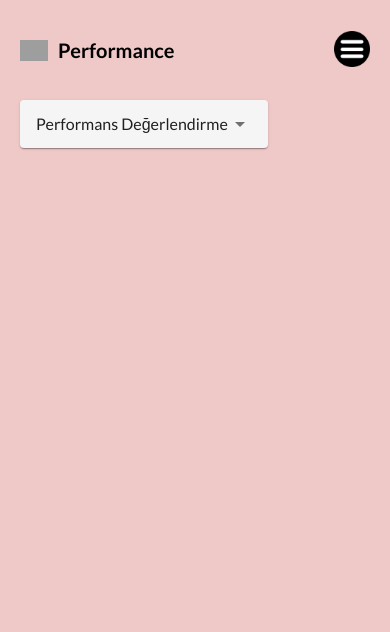
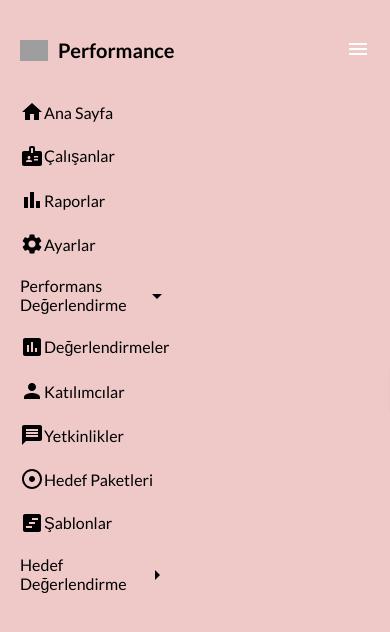
Before and after one commit to yigitabdulla/360performance, a React (Vite) app in the folder front-end/: page /reports in a window 390 px wide. Shown: the top 632 px of the page. Built offline with nearby package versions, Linux system fonts and the light colour scheme; grey boxes are pictures that could not be loaded.

Commit message:
navbar-responsive

```diff
--- a/front-end/src/components/navbar/Navbar.jsx
+++ b/front-end/src/components/navbar/Navbar.jsx
@@ -2,6 +2,12 @@ import React from 'react'
 import { useState } from "react";
 import "./navbar.scss";
 import { Link } from "react-router-dom";
+import Accordion from '@mui/material/Accordion';
+import AccordionSummary from '@mui/material/AccordionSummary';
+import AccordionDetails from '@mui/material/AccordionDetails';
+import ArrowDropDownIcon from '@mui/icons-material/ArrowDropDown';
+import MenuIcon from '@mui/icons-material/Menu';
+
 
 export default function Navbar() {
   const [open, setOpen] = useState(false);
@@ -37,19 +43,30 @@ export default function Navbar() {
           </>
         )}
         <div className="menuIcon">
-          <img
-            src="/menu.png"
-            alt=""
-            onClick={() => setOpen((prev) => !prev)}
-          />
+          <MenuIcon onClick={() => setOpen((prev) => !prev)}/>
         </div>
         <div className={open ? "menu active" : "menu"}>
           <a href="/">Ana Sayfa</a>
           <a href="/">Çalışanlar</a>
           <a href="/">Raporlar</a>
           <a href="/">Ayarlar</a>
+          <Accordion className='accordion'>
+            <AccordionSummary
+              aria-controls="panel1-content"
+              id="panel1-header"
+              expandIcon={<ArrowDropDownIcon />}
+            >
+              Değerlendir <ArrowDropDownIcon />
+            </AccordionSummary>
+            <AccordionDetails className='sideNavbar'>
+              <a href="/">Değerlendirme</a>
+              <a href="/">Katılımcılar</a>
+              <a href="/">Yetkinlikler</a>
+              <a href="/">Hedef Paketleri</a>
+              <a href="/">Şablonlar</a>
+            </AccordionDetails>
+          </Accordion>
           <a href="/">Giriş Yap</a>
-          <a href="/">Kayıt Ol</a>
         </div>
       </div>
     </nav>
--- a/front-end/src/components/navbar/navbar.scss
+++ b/front-end/src/components/navbar/navbar.scss
@@ -45,6 +45,7 @@ nav {
       }
     }
   }
+
   .right {
     display: flex;
     align-items: center;
@@ -60,38 +61,39 @@ nav {
       margin: 20px;
     }
 
-    .user{
+    .user {
       display: flex;
       align-items: center;
       font-weight: bold;
 
-      img{
+      img {
         width: 40px;
         height: 40px;
         border-radius: 50%;
         object-fit: cover;
         margin-right: 20px;
-        @include sm{
-            display: none;
-          }
+
+        @include sm {
+          display: none;
+        }
 
       }
 
-      span{
+      span {
 
-        @include sm{
+        @include sm {
           display: none;
         }
       }
 
-      .profile{
+      .profile {
         padding: 12px 24px;
         background-color: #fece51;
         cursor: pointer;
         border: none;
         position: relative;
 
-        .notification{
+        .notification {
           position: absolute;
           top: -8px;
           right: -8px;
@@ -124,6 +126,8 @@ nav {
 
       @include sm {
         display: inline;
+        color: white;
+        cursor: pointer;
       }
     }
 
@@ -139,8 +143,49 @@ nav {
       display: flex;
       flex-direction: column;
       align-items: flex-start;
-      justify-content: center;
-      font-size: 24px;
+      justify-content: flex-start;
+      font-size: 18px;
+
+      a {
+        margin-left: -5px;
+      }
+
+      .accordion {
+        background-color: black;
+        display: flex;
+        flex-direction: column;
+        justify-content: space-between;
+        border: none;
+        color: white;
+        margin-left: 1px;
+        margin-top: 20px;
+        margin-bottom: 20px;
+      }
+
+      .sideNavbar {
+        display: flex;
+        flex-direction: column;
+        gap: 0px;
+        padding: 0;
+        margin-bottom: -10px;
+
+        a {
+          display: flex;
+          align-items: center;
+          justify-content: flex-start;
+          cursor: pointer;
+          font-size: 16px;
+          transition: 0.3s ease;
+          color: rgb(255, 255, 255);
+          margin-bottom: -10px;
+          margin-top: -5px;
+
+          &:hover {
+            scale: 1.05;
+            color: rgb(255, 255, 255);
+          }
+        }
+      }
 
       &.active {
         right: 0;
@@ -148,6 +193,7 @@ nav {
 
       @include sm {
         z-index: 9;
+
         a {
           display: initial;
         }
--- a/front-end/src/components/navbar/sideNavbar/SideNavbar.jsx
+++ b/front-end/src/components/navbar/sideNavbar/SideNavbar.jsx
@@ -11,27 +11,48 @@ import PollIcon from '@mui/icons-material/Poll';
 import MessageIcon from '@mui/icons-material/Message';
 import ModeStandbyIcon from '@mui/icons-material/ModeStandby';
 import ViewTimelineIcon from '@mui/icons-material/ViewTimeline';
-import Button from '@mui/material/Button';
+import BarChartIcon from '@mui/icons-material/BarChart';
+import SettingsIcon from '@mui/icons-material/Settings';
+import BadgeIcon from '@mui/icons-material/Badge';
+import HomeIcon from '@mui/icons-material/Home';
+import ArrowRightIcon from '@mui/icons-material/ArrowRight';
 
 export default function SideNavbar() {
   return (
     <div className='container'>
-      <Accordion className='accordion'>
+
+      <a href="/home"><HomeIcon />Ana Sayfa</a>
+      <a href="/employees"><BadgeIcon />Çalışanlar</a>
+      <a href="/reports"><BarChartIcon />Raporlar</a>
+      <a href="/settings"><SettingsIcon />Ayarlar</a>
+
+
+     {/*  <Accordion className='accordion'>
         <AccordionSummary
           aria-controls="panel1-content"
           id="panel1-header"
           expandIcon={<ArrowDropDownIcon />}
         >
-          Performans Değerlendirme
+          Performans Değerlendirme <ArrowDropDownIcon/>
         </AccordionSummary>
         <AccordionDetails className='sideNavbar'>
-            <a href="/"><PollIcon/>Değerlendirmeler</a>
-            <a href="/"><PersonIcon/>Katılımcılar</a>
-            <a href="/"><MessageIcon/>Yetkinlikler</a>
-            <a href="/"><ModeStandbyIcon/>Hedef Paketleri</a>
-            <a href="/"><ViewTimelineIcon/>Şablonlar</a>
+          <a href="/"><PollIcon />Değerlendirmeler</a>
+          <a href="/"><PersonIcon />Katılımcılar</a>
+          <a href="/"><MessageIcon />Yetkinlikler</a>
+          <a href="/"><ModeStandbyIcon />Hedef Paketleri</a>
+          <a href="/"><ViewTimelineIcon />Şablonlar</a>
         </AccordionDetails>
-      </Accordion>
+      </Accordion> */}
+
+      <span>Performans Değerlendirme <ArrowDropDownIcon/></span>
+
+      <a href="/"><PollIcon />Değerlendirmeler</a>
+      <a href="/"><PersonIcon />Katılımcılar</a>
+      <a href="/"><MessageIcon />Yetkinlikler</a>
+      <a href="/"><ModeStandbyIcon />Hedef Paketleri</a>
+      <a href="/"><ViewTimelineIcon />Şablonlar</a>
+
+      <a href="/settings">Hedef Değerlendirme<ArrowRightIcon /></a>
     </div>
   );
 }
--- a/front-end/src/components/navbar/sideNavbar/sideNavbar.scss
+++ b/front-end/src/components/navbar/sideNavbar/sideNavbar.scss
@@ -1,5 +1,24 @@
 .container{
     display: flex;
+    flex-direction: column;
+    gap: 20px;
+
+    a {
+        display: flex;
+        align-items: center;
+        justify-content: flex-start;
+        transition: 0.3s ease;
+
+        &:hover{
+            transform: scale(1.02);
+        }
+    }
+
+    span{
+        display: flex;
+        align-items: center;
+        justify-content: flex-start;
+    }
 
     .accordion{
         background-color: whitesmoke;
--- a/front-end/src/routes/employees/Employees.jsx
+++ b/front-end/src/routes/employees/Employees.jsx
@@ -1,6 +1,6 @@
 import React from 'react'
 import SideNavbar from '../../components/navbar/sideNavbar/SideNavbar'
-
+import "./employees.scss"
 
 export default function Employees() {
   return (
--- a/front-end/src/routes/employees/employees.scss
+++ b/front-end/src/routes/employees/employees.scss
@@ -0,0 +1,16 @@
+.employees {
+    display: flex;
+    flex-direction: row;
+    width: 100%;
+    height: 100%;
+    gap: 20px;
+
+    .sideNavbar {
+        flex: 1;
+    }
+
+
+    .employeesContainer{
+        flex: 6;
+    }
+}
--- a/front-end/src/routes/homePage/home.scss
+++ b/front-end/src/routes/homePage/home.scss
@@ -14,6 +14,10 @@
     }
     .sideNavbar{
         flex: 1;
+
+        @include sm{
+            display: none;
+        }
     }
 
     .homeContainer{
--- a/front-end/src/routes/login/login.scss
+++ b/front-end/src/routes/login/login.scss
@@ -14,7 +14,7 @@
 
     .formContainer {
         form {
-            background-color: white;
+            background-color: rgba(255, 255, 255, 0.895);
             display: flex;
             flex-direction: column;
             gap: 20px;
--- a/front-end/src/routes/reports/Reports.jsx
+++ b/front-end/src/routes/reports/Reports.jsx
@@ -1,5 +1,6 @@
 import React from 'react'
 import SideNavbar from '../../components/navbar/sideNavbar/SideNavbar'
+import "./reports.scss"
 
 export default function Reports() {
   return (
--- a/front-end/src/routes/reports/reports.scss
+++ b/front-end/src/routes/reports/reports.scss
@@ -0,0 +1,16 @@
+.reports {
+    display: flex;
+    flex-direction: row;
+    width: 100%;
+    height: 100%;
+    gap: 20px;
+
+    .sideNavbar {
+        flex: 1;
+    }
+
+
+    .reportsContainer{
+        flex: 6;
+    }
+}
--- a/front-end/src/routes/settings/Settings.jsx
+++ b/front-end/src/routes/settings/Settings.jsx
@@ -1,5 +1,6 @@
 import React from 'react'
 import SideNavbar from '../../components/navbar/sideNavbar/SideNavbar'
+import "./settings.scss"
 
 export default function Settings() {
   return (
@@ -9,7 +10,7 @@ export default function Settings() {
       </div>
 
       <div className="settingsContainer">
-
+        settings
       </div>
 
     </div>
--- a/front-end/src/routes/settings/settings.scss
+++ b/front-end/src/routes/settings/settings.scss
@@ -0,0 +1,16 @@
+.settings {
+    display: flex;
+    flex-direction: row;
+    width: 100%;
+    height: 100%;
+    gap: 20px;
+
+    .sideNavbar {
+        flex: 1;
+    }
+
+
+    .settingsContainer{
+        flex: 6;
+    }
+}
```
